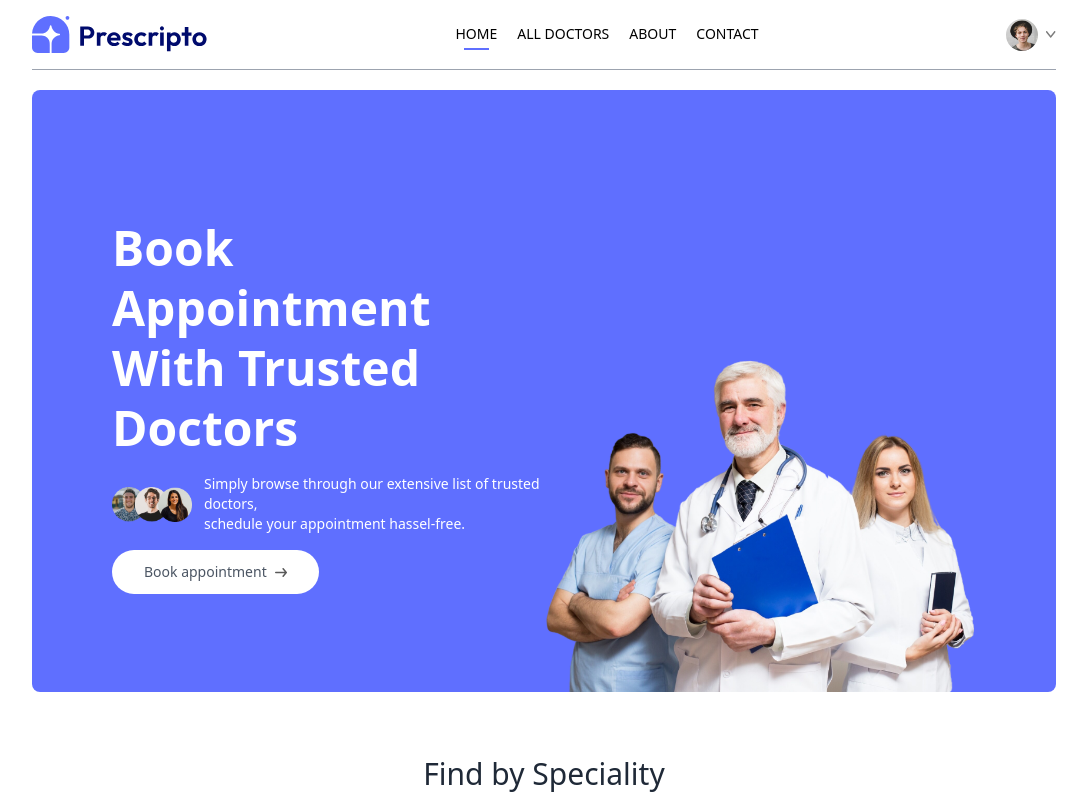
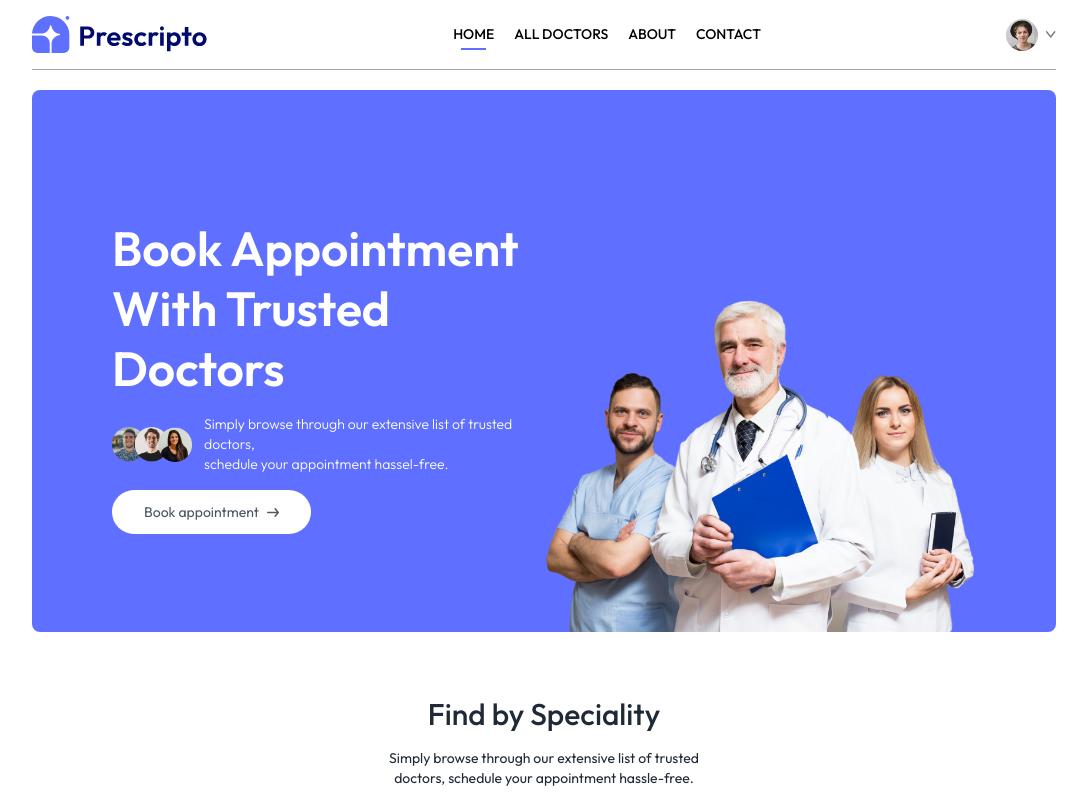
Before and after one commit to Hamna-Tanveer/PRESCRIPTO, a React (Vite) app in the folder frontend/: page / in a window 1280 px wide. Shown: the top 800 px of the page, without its empty margins (96-1183 px from the left). Built offline with nearby package versions, Linux system fonts and the light colour scheme.

Commit message:
add custom font

```diff
--- a/frontend/src/index.css
+++ b/frontend/src/index.css
@@ -1,6 +1,11 @@
+@import url("https://fonts.googleapis.com/css2?family=Outfit:wght@100..900&family=Poppins:ital,wght@0,100;0,200;0,300;0,400;0,500;0,600;0,700;0,800;0,900;1,100;1,200;1,300;1,400;1,500;1,600;1,700;1,800;1,900&display=swap");
 @tailwind base;
 @tailwind components;
 @tailwind utilities;
+
+* {
+  font-family: Outfit;
+}
 
 .active hr {
   @apply block;
```
